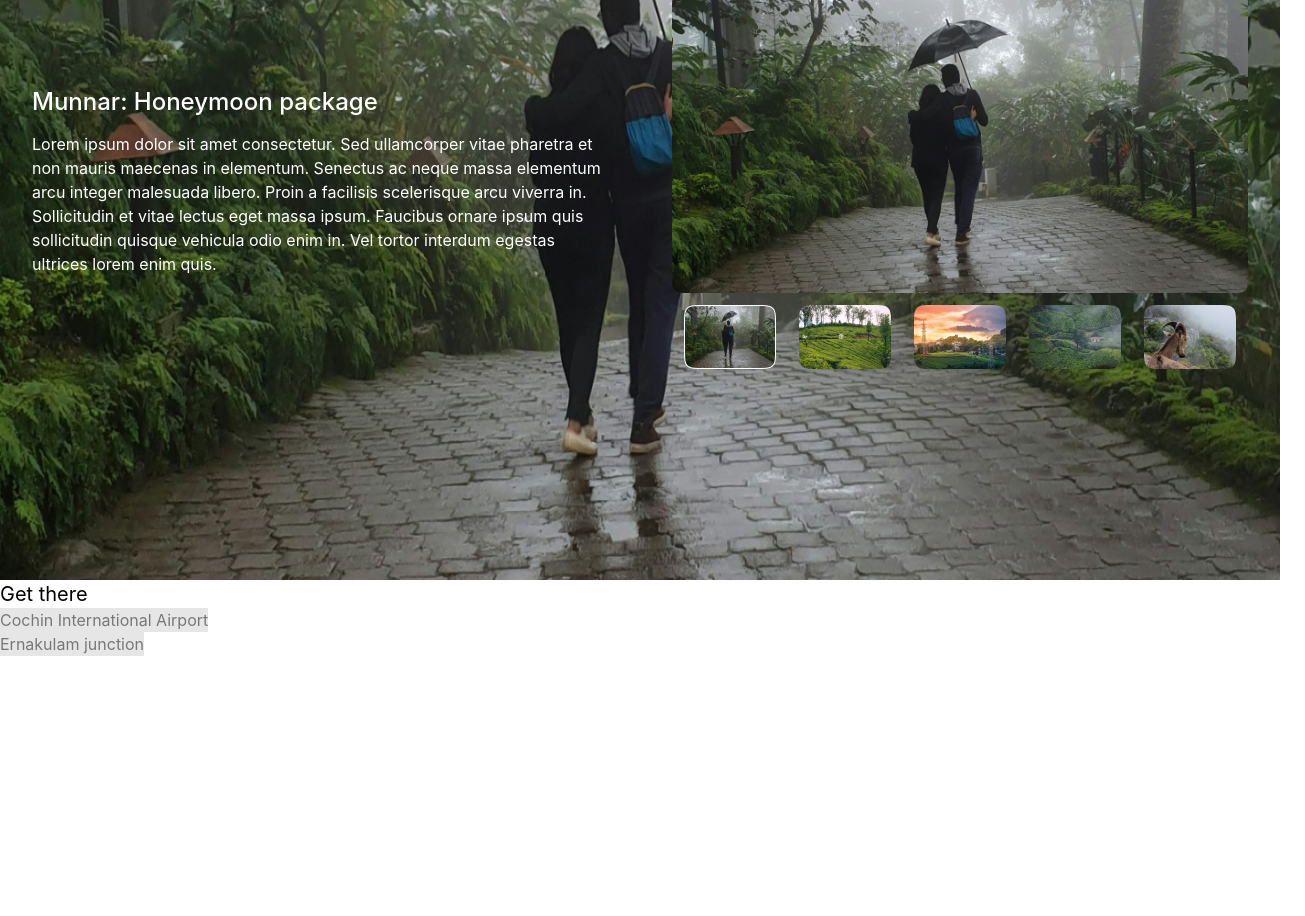
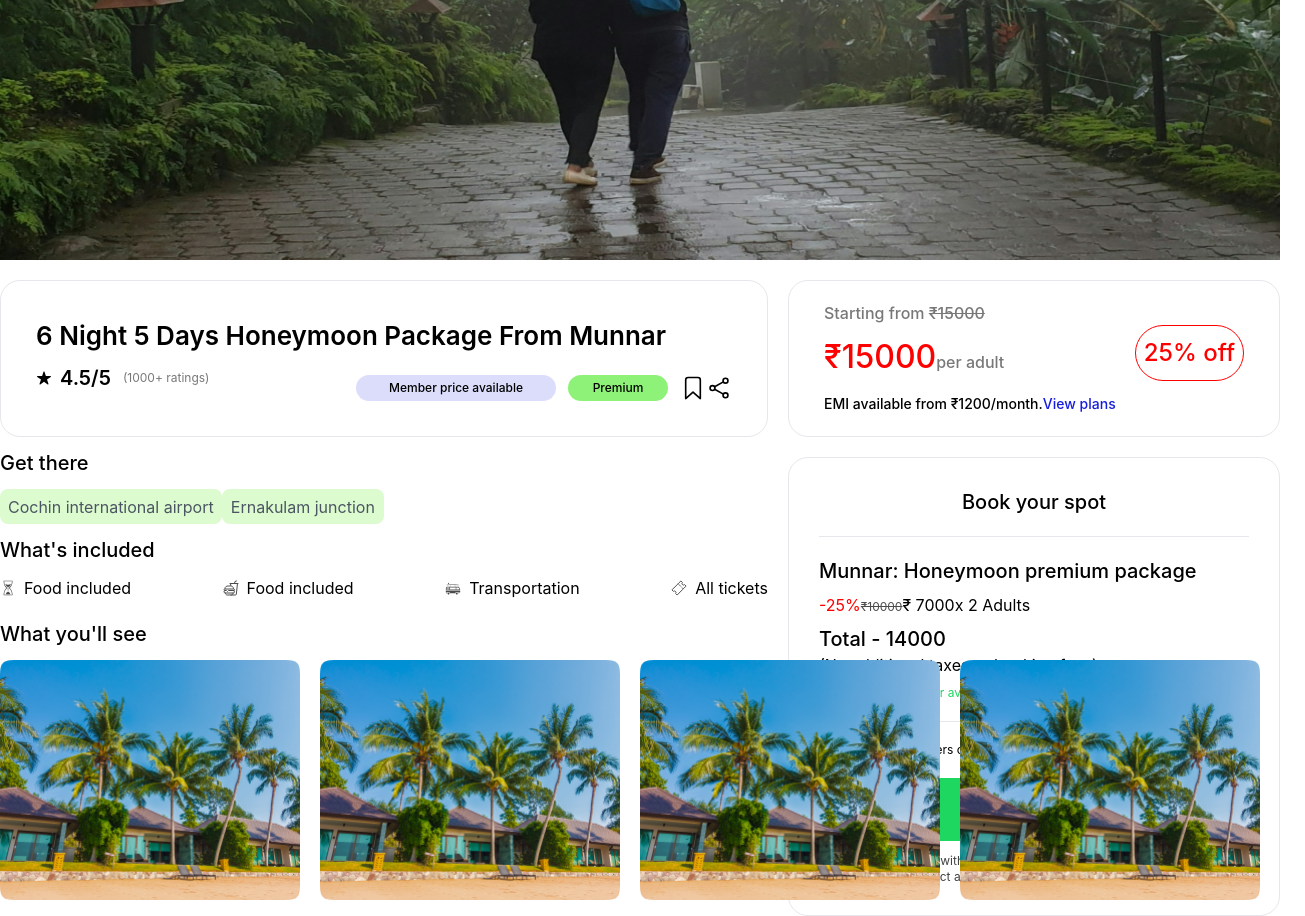
Before and after one commit to Nitheeshks03/campfly_v1, a React (Vite) app: page /munnar in a window 1280 px wide. Shown: the part 220-1136 px from the top of the page, 1305 px wide, since content can reach past the window. Before the commit the page ends 876 px from the top, so only its background shows below. Built offline with nearby package versions, Linux system fonts and the light colour scheme.

Commit message:
individual package

```diff
--- a/package.json
+++ b/package.json
@@ -16,6 +16,7 @@
     "@mantine/hooks": "^7.4.1",
     "embla-carousel-react": "^7.1.0",
     "react": "^18.2.0",
+    "react-datepicker": "^5.0.0",
     "react-dom": "^18.2.0",
     "react-icons": "^4.12.0",
     "react-phone-number-input": "^3.3.9",
--- a/src/components/BookingModal.css
+++ b/src/components/BookingModal.css
@@ -9,13 +9,13 @@
 }
 .booking-modal {
   position: fixed;
-  height: max-content;
+  height: 100vh;
   width: 60%;
   border-radius: 5px;
   top: 50%;
   left: 50%;
   transform: translate(-50%, -50%);
-  padding: 50px;
+  padding: 30px;
   z-index: 1000;
   background-color: #fff;
 }
--- a/src/components/Navbar.jsx
+++ b/src/components/Navbar.jsx
@@ -20,7 +20,7 @@ function Navbar() {
   console.log(isOpen);
   return (
     <>
-      <div className="h-[80px] mx-5   md:flex hidden justify-between items-center z-50">
+      <div className="h-[80px] mx-5 md:flex hidden justify-between items-center z-50">
         <div className="z-50">
           <img src="/images/campfly_logo.png" alt="campfly" />
         </div>
--- /dev/null
+++ b/src/components/StayCarousel.jsx
@@ -0,0 +1,66 @@
+import React, { Component } from "react";
+import Slider from "react-slick";
+import "slick-carousel/slick/slick.css";
+import "slick-carousel/slick/slick-theme.css";
+function StayCarousel() {
+  const settings = {
+    dots: false,
+    infinite: true,
+    speed: 500,
+    slidesToShow: 4,
+    slidesToScroll: 1,
+  };
+  return (
+    <div>
+      <Slider {...settings}>
+        <div>
+          <div className="w-[300px] rounded-[10px] h-[240px] object-cover">
+            <img
+              src="images/stay-image-1.png"
+              className="w-full h-full"
+              alt="stay-1"
+            />
+          </div>
+        </div>
+        <div>
+          <div className="w-[300px] rounded-[10px] h-[240px] object-cover">
+            <img
+              src="images/stay-image-1.png"
+              className="w-full h-full"
+              alt="stay-1"
+            />
+          </div>
+        </div>
+        <div>
+          <div className="w-[300px] rounded-[10px] h-[240px] object-cover">
+            <img
+              src="images/stay-image-1.png"
+              className="w-full h-full"
+              alt="stay-1"
+            />
+          </div>
+        </div>
+        <div>
+          <div className="w-[300px] rounded-[10px] h-[240px] object-cover">
+            <img
+              src="images/stay-image-1.png"
+              className="w-full h-full"
+              alt="stay-1"
+            />
+          </div>
+        </div>
+        <div>
+          <div className="w-[300px] rounded-[10px] h-[240px] object-cover">
+            <img
+              src="images/stay-image-1.png"
+              className="w-full h-full"
+              alt="stay-1"
+            />
+          </div>
+        </div>
+      </Slider>
+    </div>
+  );
+}
+
+export default StayCarousel;
--- a/src/pages/HomePage.jsx
+++ b/src/pages/HomePage.jsx
@@ -58,7 +58,7 @@ function HomePage() {
   }, []);
   return (
     <div className="max-w-full overflow-hidden">
-      <div className="relative sm:h-screen h-[600px]">
+      <div className="relative sm:h-[80vh] h-[550px]">
         <Navbar />
         <div className="absolute object-cover h-full w-full top-0 left-0 z-10">
           <img
--- a/src/pages/PackagePage.jsx
+++ b/src/pages/PackagePage.jsx
@@ -1,69 +1,149 @@
 import Navbar from "../components/Navbar";
+import { IoIosStar } from "react-icons/io";
+import { IoBookmarkOutline } from "react-icons/io5";
+import { IoShareSocialOutline } from "react-icons/io5";
+import { IoFastFoodOutline } from "react-icons/io5";
+import { GiSurferVan } from "react-icons/gi";
+import { IoTicketOutline } from "react-icons/io5";
+import { GiSandsOfTime } from "react-icons/gi";
+import StayCarousel from "../components/StayCarousel";
 
 function PackagePage() {
   return (
-    <div>
-      <div className="relative h-screen">
+    <div className="max-w-full">
+      <div className="relative w-full h-[60vh]">
         <Navbar />
-        <div className="absolute object-cover h-full w-full top-0 left-0 z-10">
+        <div className="absolute object-cover h-full w-[100vw] top-0 left-0 z-10">
           <img
             className="w-full h-full"
             src="/images/munnar.png"
             alt="carousel-1"
           />
-          <div className="flex items-center justify-center absolute inset-0">
-            <div className="w-1/2 bg-transparent text-white p-8">
-              <h3 className="text-[24px] font-medium">
-                Munnar: Honeymoon package
-              </h3>
-              <p className="mt-3">
-                Lorem ipsum dolor sit amet consectetur. Sed ullamcorper vitae
-                pharetra et non mauris maecenas in elementum. Senectus ac neque
-                massa elementum arcu integer malesuada libero. Proin a facilisis
-                scelerisque arcu viverra in. Sollicitudin et vitae lectus eget
-                massa ipsum. Faucibus ornare ipsum quis sollicitudin quisque
-                vehicula odio enim in. Vel tortor interdum egestas ultrices
-                lorem enim quis.
-              </p>
-            </div>
-            <div className="w-1/2 p-8">
-              <div>
-                <img src="/images/munnar-small.png" alt="munnar" />
+        </div>
+      </div>
+      <div className="flex w-full mt-5">
+        <div className=" w-[60%]">
+          <div className="border p-[35px] h-[157px] rounded-[20px]">
+            <h3 className="text-[26px] font-semibold">
+              6 Night 5 Days Honeymoon Package From Munnar
+            </h3>
+            <div className="flex justify-between">
+              <div className="flex items-center">
+                <IoIosStar />{" "}
+                <span className="text-xl font-semibold ml-2">4.5/5</span>
+                <span className="text-xs text-[#787878] ml-3">
+                  (1000+ ratings)
+                </span>
               </div>
-              <div className="flex justify-around mt-3">
-                <div>
-                  <img src="/images/package-image-1.png" alt="package-1" />
+              <div className="flex mt-5">
+                <div className="w-[200px] text-xs font-medium flex items-center justify-center   bg-[#101EDD26] rounded-[80px]">
+                  <p>Member price available</p>
+                </div>
+                <div className="w-[100px] mx-3 bg-[#35E80D8E] text-xs font-medium  flex items-center justify-center rounded-[80px]">
+                  <p>Premium</p>
                 </div>
                 <div>
-                  <img src="/images/package-image-2.png" alt="package-2" />
+                  <IoBookmarkOutline className="text-[26px]" />
                 </div>
                 <div>
-                  <img src="/images/package-image-3.png" alt="package-3" />
-                </div>
-                <div>
-                  <img src="/images/package-image-4.png" alt="package-4" />
-                </div>
-                <div>
-                  <img src="/images/package-image-5.png" alt="package-5" />
+                  <IoShareSocialOutline className="text-[26px]" />
                 </div>
               </div>
             </div>
           </div>
+          <p className="text-xl font-medium my-3">Get there</p>
+          <div className="flex w-1/2 justify-around">
+            <div className="w-max h-[35px] px-3  truncate rounded-lg bg-[#53E80D33] flex justify-center items-center  text-gray-600">
+              Cochin international airport
+            </div>
+            <div className="w-max h-[35px] px-3 truncate rounded-lg bg-[#53E80D33]  flex justify-center items-center  text-gray-600">
+              Ernakulam junction
+            </div>
+          </div>
+          <p className="text-xl font-medium my-3">What's included</p>
+          <div className="flex w-full sm:justify-between mt-3 mb-5">
+            <div className="flex items-center">
+              <GiSandsOfTime className="opacity-70 text-[16px]" />
+              <p className="ml-2">Food included</p>
+            </div>
+            <div className="flex items-center">
+              <IoFastFoodOutline className="opacity-70 text-[16px]" />
+              <p className="ml-2">Food included</p>
+            </div>
+            <div className="flex items-center">
+              <GiSurferVan className="opacity-70 text-[16px]" />
+              <p className="ml-2">Transportation</p>
+            </div>
+            <div className="flex items-center">
+              <IoTicketOutline className="opacity-70 text-[16px]" />
+              <p className="ml-2">All tickets</p>
+            </div>
+          </div>
+          <p className="text-xl font-medium my-3">What you'll see</p>
+          <div className="w-[100vw]">
+            <StayCarousel />
+          </div>
         </div>
-      </div>
-      <div className="flex">
-        <div className="w-2/3">
-          <h3 className="text-xl">Get there</h3>
-          <div>
-            <div className="bg-[#E6E6E6] text-[#787878] w-max">
-                Cochin International Airport
+        <div className="w-[40%] bg-white ml-5 ">
+          <div className="border px-[35px] h-[157px] py-[20px] rounded-[20px]   font-medium">
+            <p className="text-[#787878]">
+              Starting from <span className="line-through">₹15000</span>
+            </p>
+            <div className="flex justify-between">
+              <div>
+                <p className="text-[32px] mt-2 text-[#F00]">
+                  ₹15000
+                  <span className="text-[#787878] text-[16px]">per adult</span>
+                </p>
+              </div>
+              <div className="border border-[#F00] rounded-[30px] flex items-center justify-center p-2 ">
+                <p className="text-2xl text-[#F00]">25% off</p>
+              </div>
             </div>
-            <div className="bg-[#E6E6E6] text-[#787878] w-max">
-                Ernakulam junction
+            <p className="text-[14px] mt-3">
+              EMI available from ₹1200/month.
+              <span className="text-[#161EDD]">View plans</span>
+            </p>
+          </div>
+          <div className="w-full border p-[30px] rounded-[20px] mt-5">
+            <p className="text-center text-xl font-medium mb-[20px]">
+              Book your spot
+            </p>
+            <hr className="mb-[20px]" />
+            <p className="text-xl font-medium">
+              Munnar: Honeymoon premium package
+            </p>
+            <div className="mt-2">
+              <span className="text-[#F00]">-25%</span>
+              <span className="line-through opacity-70 text-xs">₹10000</span>
+              <span className="">₹ 7000x 2 Adults</span>
+            </div>
+            <p className="text-xl font-medium mt-2">Total - 14000</p>
+            <p>(No additional taxes or booking fees)</p>
+            <p className="text-xs text-[#1ED760] mt-2">
+              Offers applied : 1 offer available
+            </p>
+            <hr className="my-5" />
+            <div className="text-xs text-center my-5">
+              <p>
+                Members can save up to 2.5%.{" "}
+                <span className="text-[#161EDD]">Sign up</span> to get it
+              </p>
+            </div>
+            <div className="max-w-[520px] h-[63px] mx-auto">
+              <button className="w-full h-full bg-[#1ED760] rounded-[10px] font-medium">
+                Book Now
+              </button>
+            </div>
+            <div className="text-center mt-3 text-xs">
+              <p className="text-[#404040]">
+                If you are unhappy with the package costs or require any
+                modifications, please contact a trip expert from our
+                <span className="text-[#161EDD]">customer servce </span> team
+              </p>
             </div>
           </div>
         </div>
-        <div className="w-1/3"></div>
       </div>
     </div>
   );
```
Also changed, not shown: src/components/BookingModal.jsx (+22 -8 lines), src/components/ContactForm.jsx (+67 -52 lines), public/images/stay-image-1.png (added), 1 other file (tests, documents, lock files or other folders).
